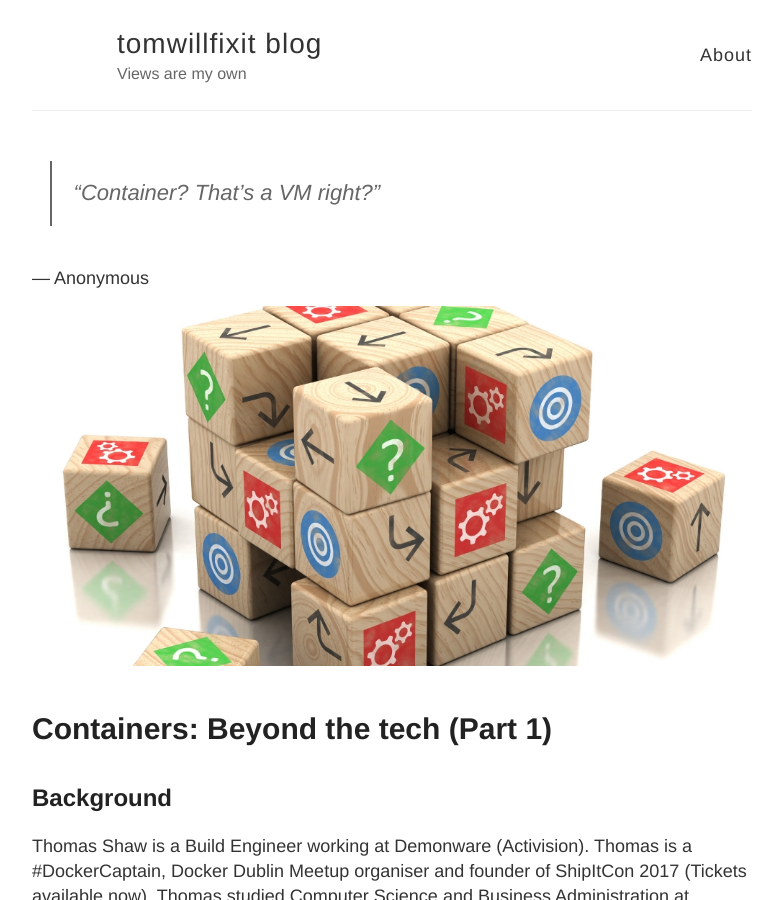
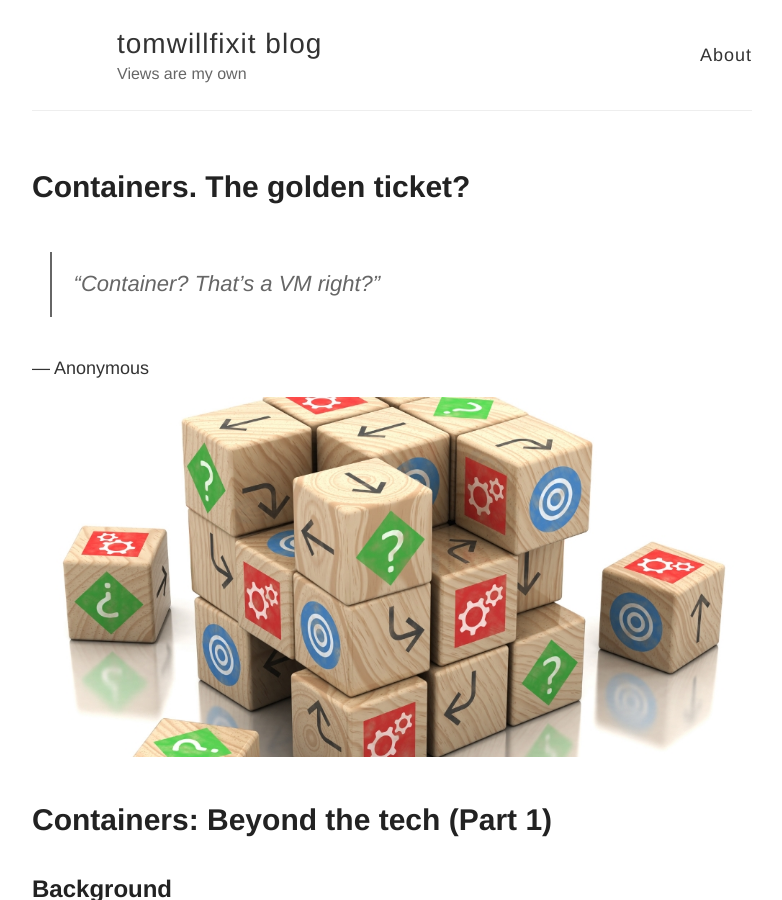
Before and after one commit to tomwillfixit/blog, a Jekyll site: the page built from _posts/2017-05-28-lean.md, in a window 1280 px wide and 900 px high. Shown: the whole window, without its empty margins (248-1030 px from the left). Built offline with Jekyll 4.4.1, drawn with Linux system fonts in a browser that asks for light colours; our own code applies the rules of GitHub Pages for plain Markdown files; comment, search, counter and statistics services are not loaded.

Commit message:
Lean container part 1

```diff
--- a/_posts/2017-05-28-lean.md
+++ b/_posts/2017-05-28-lean.md
@@ -1,14 +1,14 @@
 ---
 layout: post
 comments: true
-title: Containers: Beyond the tech
+title: Containers. The golden ticket?
 ---
 
 > “Container? That's a VM right?"
 
 ― Anonymous
 
-![data](../images/lean.jpg)
+![lean](../images/lean.jpg)
 
 # Containers: Beyond the tech (Part 1)
 
```
